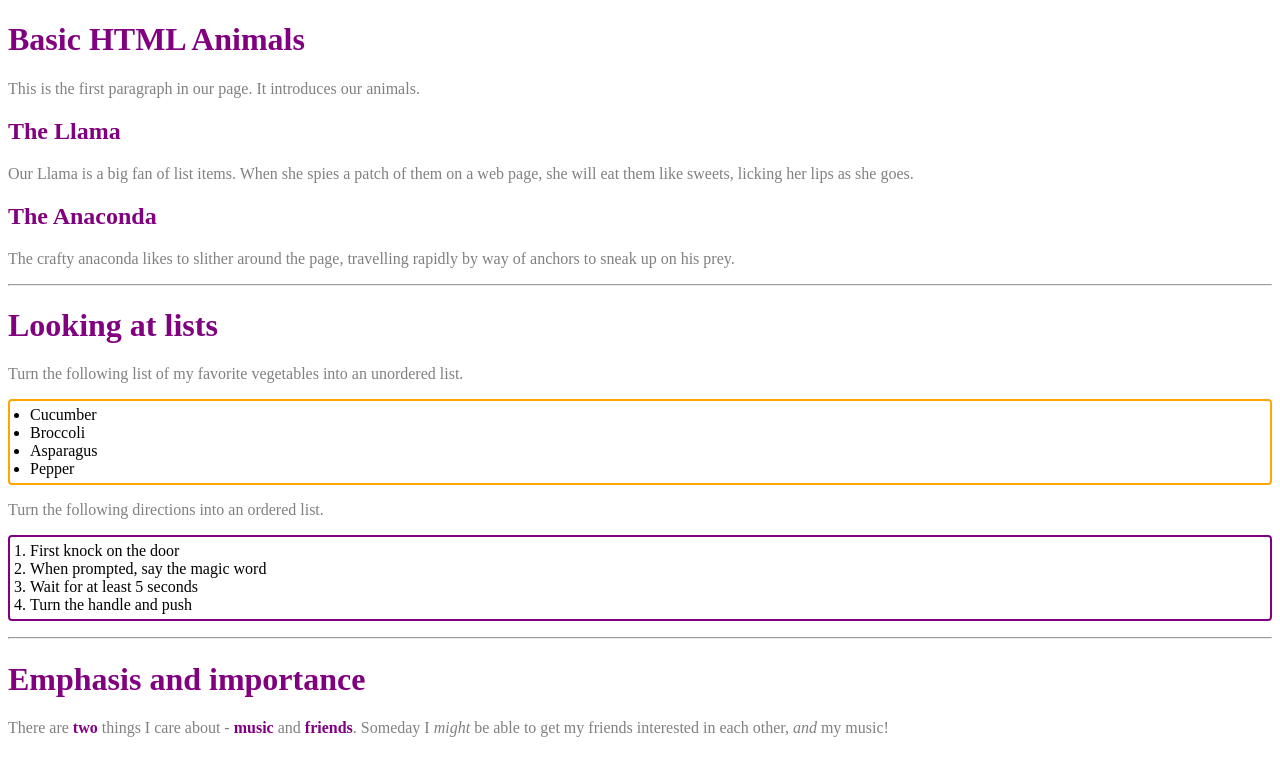
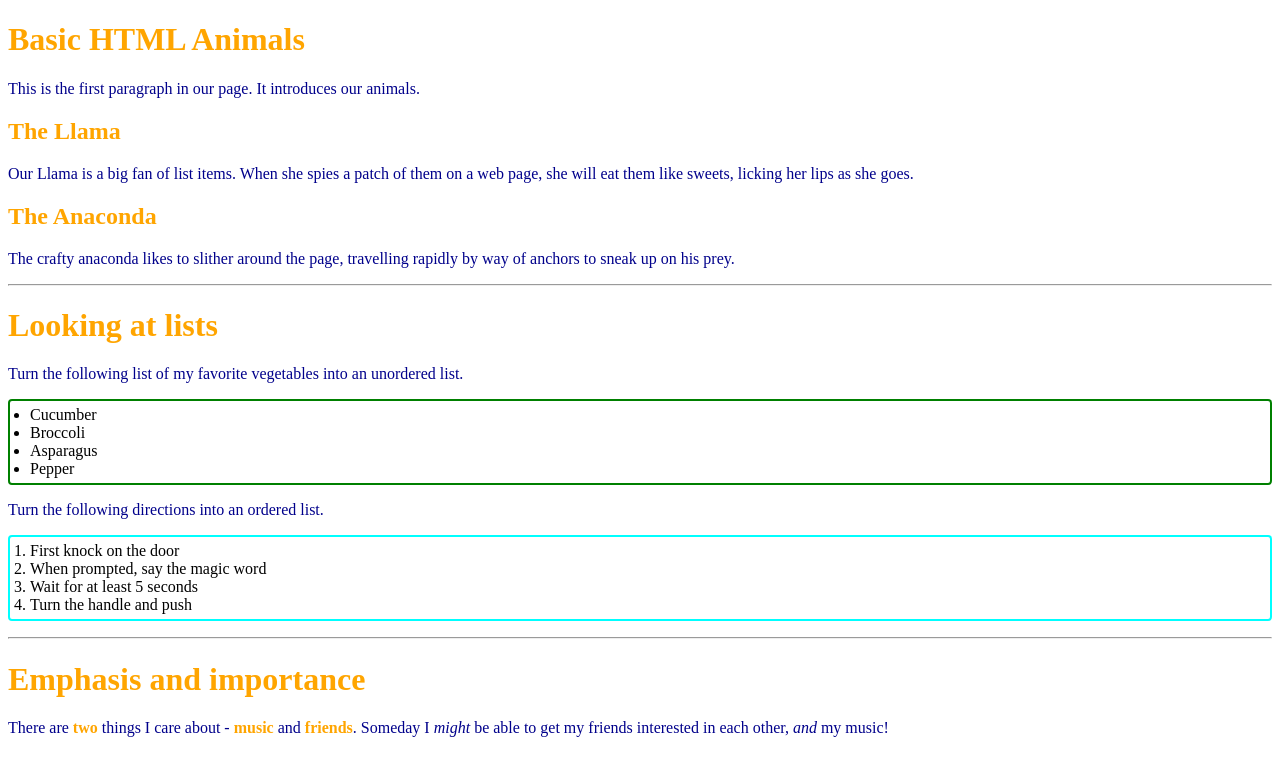
Before and after one commit to JamesVu34/ATLS-3150-Assignment6-JamesVu, a plain HTML site: page assignment7.html in a window 1280 px wide. Drawn offline with Linux system fonts and the light colour scheme; a web font is replaced by a local one.

Commit message:
making some style changes

```diff
--- a/style.css
+++ b/style.css
@@ -1,20 +1,20 @@
 h1,
 h2,
 strong {
-  color: purple;
+  color: Orange;
 }
 
 p,
 em {
-  color: gray;
+  color: darkblue;
 }
 
 ul {
-  border: 2px solid orange;
+  border: 2px solid green;
 }
 
 ol {
-  border: 2px solid purple;
+  border: 2px solid cyan;
 }
 
 ul,
```
